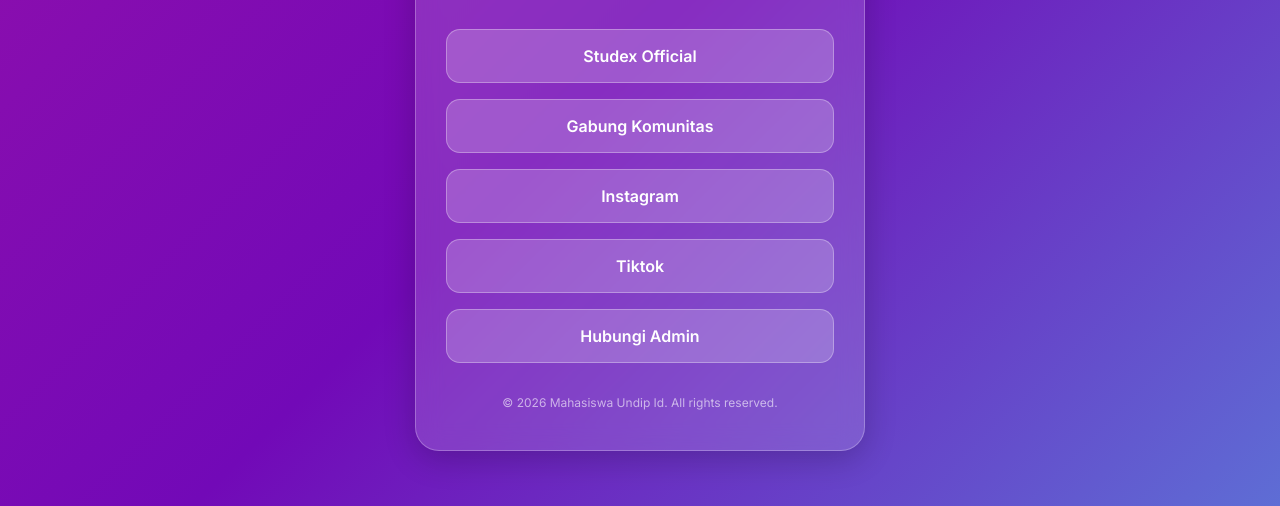
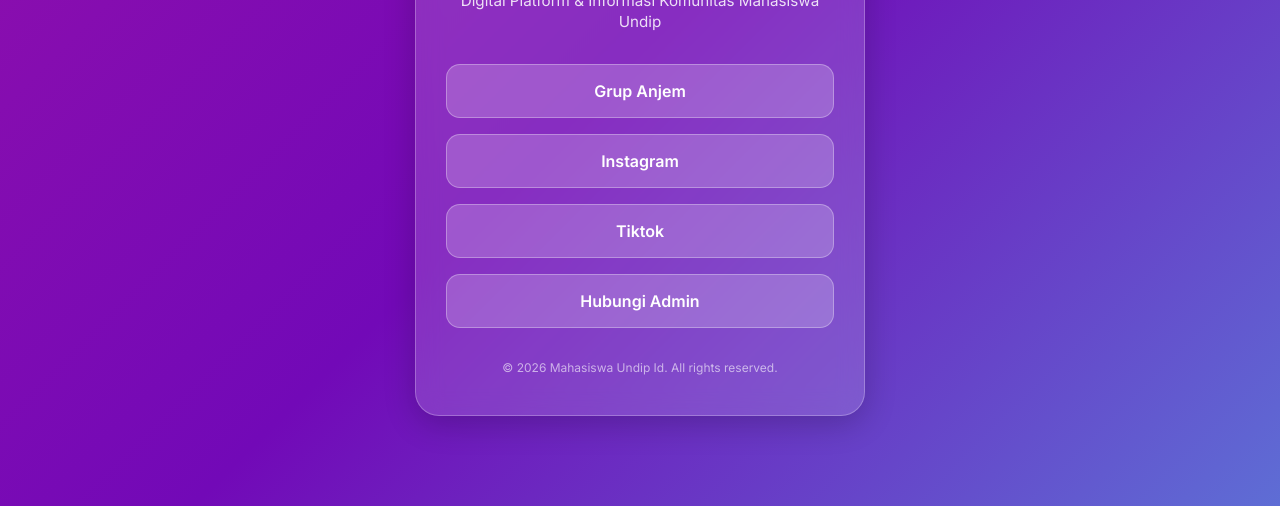
Before and after one commit to masukundipid/landing-page, a plain HTML site: page index.html in a window 1280 px wide. Shown: the part 294-800 px from the top of the page. Drawn offline with Linux system fonts and the light colour scheme.

Commit message:
Update index.html

```diff
--- a/index.html
+++ b/index.html
@@ -18,16 +18,13 @@
                 <img src="https://lh3.googleusercontent.com/u/0/d/1Z1Pk5fW79Ytk4Bn-umtBmLKZ0tMxc7uD" alt="Logo Mahasiswa Undip">
             </div>
             <h1>Mahasiswa Undip</h1>
-            <p class="bio">Digital Platform & Informasi Komunitas Universitas Diponegoro</p>
+            <p class="bio">Digital Platform & Informasi Komunitas Mahasiswa Undip</p>
         </div>
 
         <div class="links-area">
-            <a href="https://mahasiswaundip.my.id/studex" class="link-card" target="_blank">
-                <span>Studex Official</span>
-            </a>
 
-            <a href="https://mahasiswaundip.my.id/community" class="link-card" target="_blank">
-                <span>Gabung Komunitas</span>
+            <a href="https://anjem.mahasiswaundip.my.id" class="link-card" target="_blank">
+                <span>Grup Anjem</span>
             </a>
 
             <a href="https://instagram.com/mahasiswaundip.id" class="link-card" target="_blank">
@@ -38,7 +35,7 @@
                 <span>Tiktok</span>
             </a>
 
-            <a href="mailto:admin@mahasiswaundip.my.id" class="link-card" target="_blank">
+            <a href="https://wa.me/message/XPJKQLB2HZQIM1" class="link-card" target="_blank">
                 <span>Hubungi Admin</span>
             </a>
         </div>
```
